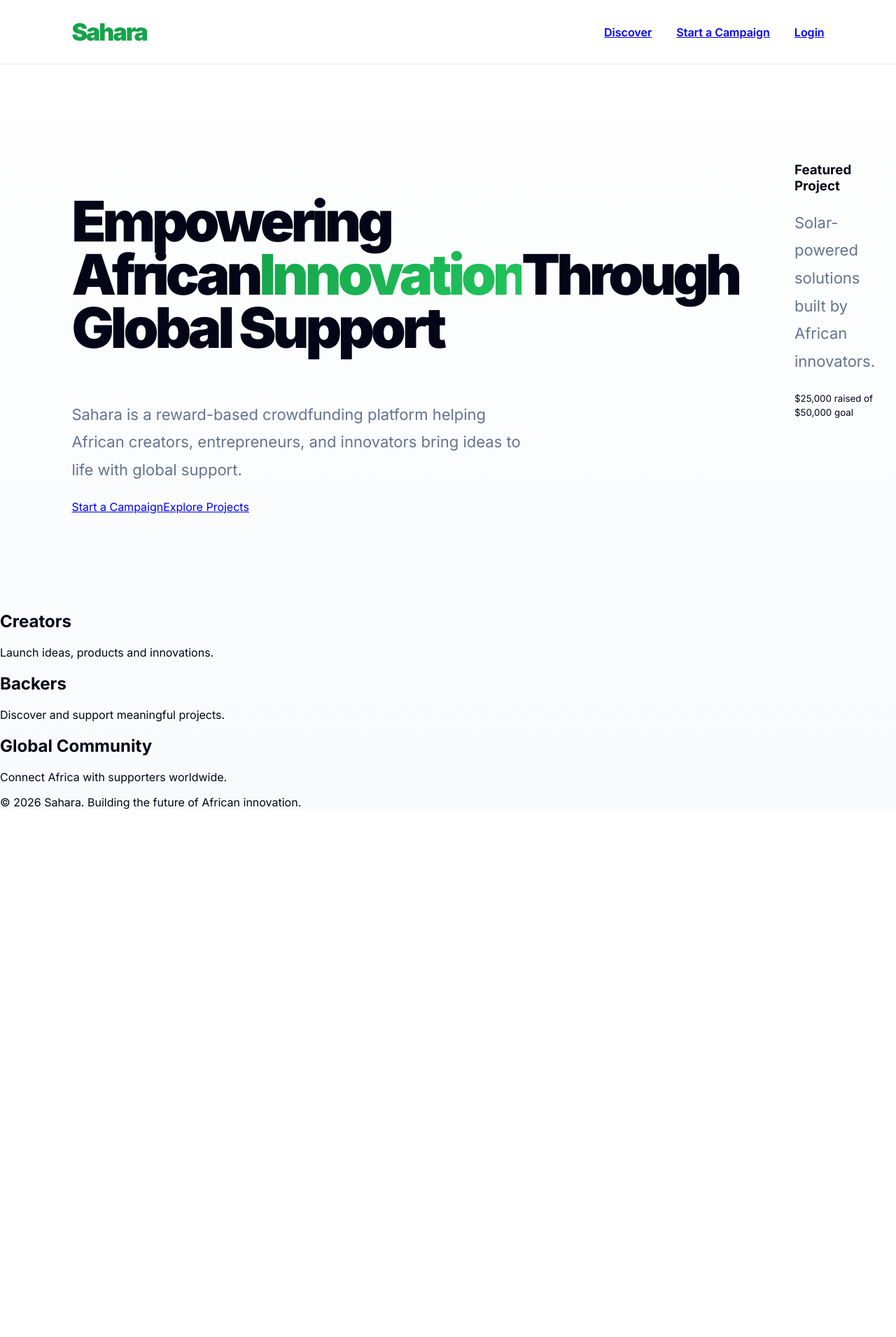
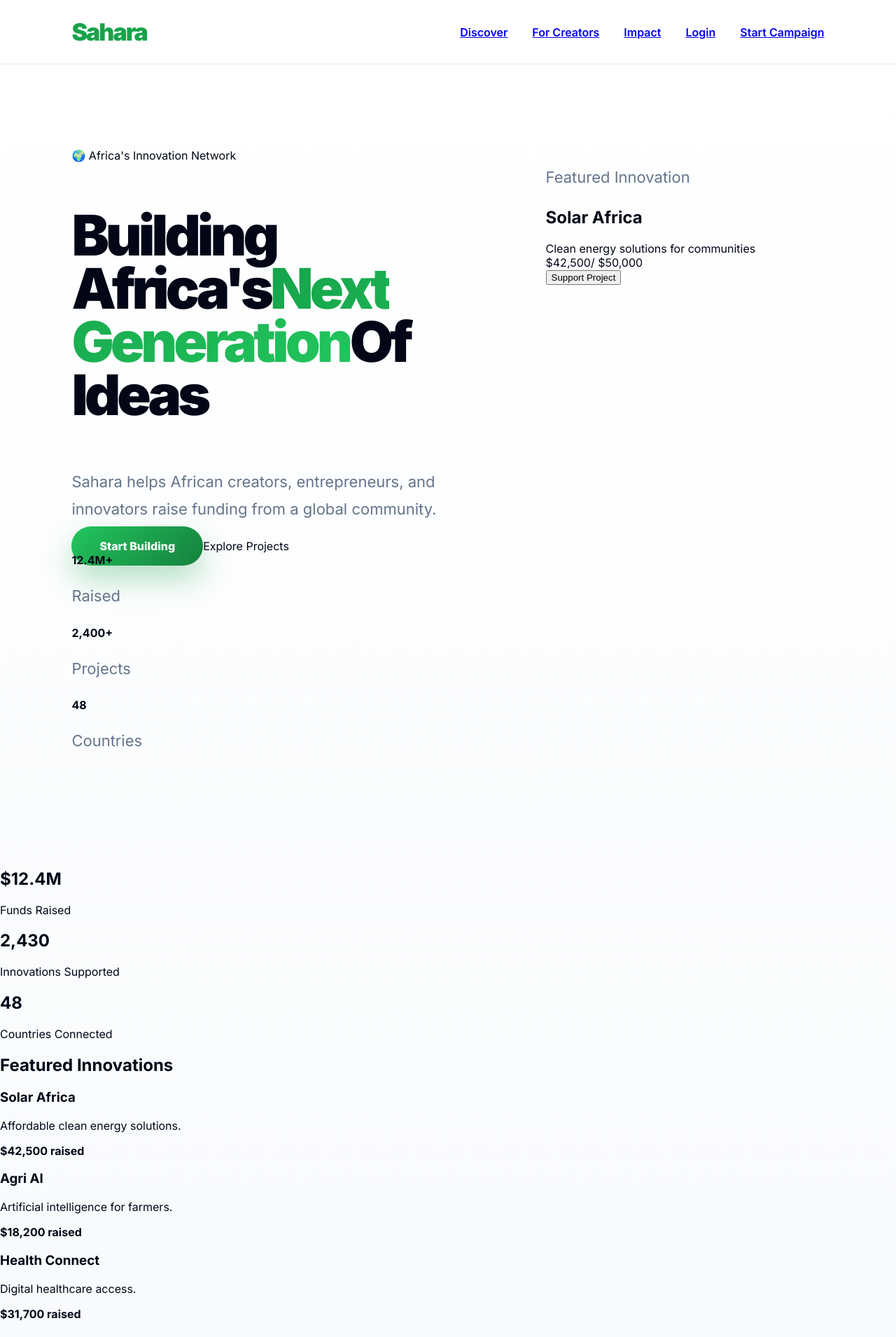
Before and after one commit to groupstum-dev/sahara, a Next.js app: page / in a window 1280 px wide. Shown: the top 1910 px of the page at 70% size. Before the commit the page ends 1156 px from the top, so only its background shows below. Built offline with nearby package versions, Linux system fonts and the light colour scheme.

Commit message:
Update page.tsx

```diff
--- a/app/page.tsx
+++ b/app/page.tsx
@@ -1,262 +1,97 @@
-export default function Home() {
+import Navbar from "@/components/Navbar";
+
+import Hero from "@/components/Hero";
+
+import Stats from "@/components/Stats";
+
+import CampaignCard from "@/components/CampaignCard";
+
+import Footer from "@/components/Footer";
+
+
+
+export default function Home(){
+
 
 return (
 
-    <main className="page">
+<main>
 
 
-      <nav className="navbar">
+<Navbar />
 
 
-        <div className="logo">
+<Hero />
 
-          Sahara
 
-        </div>
+<Stats />
 
 
 
-        <div className="nav-links">
+<section className="projects">
 
 
-          <a href="/campaigns">
+<h2>
 
-            Discover
+Featured Innovations
 
-          </a>
+</h2>
 
 
-          <a href="/signup">
 
-            Start a Campaign
-
-          </a>
+<div className="campaign-grid">
 
 
-          <a href="/login">
+<CampaignCard
 
-            Login
+title="Solar Africa"
 
-          </a>
+description="Affordable clean energy solutions."
+
+amount="$42,500 raised"
+
+/>
 
 
-        </div>
 
+<CampaignCard
 
-      </nav>
+title="Agri AI"
+
+description="Artificial intelligence for farmers."
+
+amount="$18,200 raised"
+
+/>
 
 
 
 
+<CampaignCard
 
-      <section className="hero">
+title="Health Connect"
 
+description="Digital healthcare access."
 
-        <div className="hero-content">
+amount="$31,700 raised"
 
-
-          <h1>
-
-            Empowering African
-
-            <span>
-
-              Innovation
-
-            </span>
-
-            Through Global Support
-
-          </h1>
+/>
 
 
 
-
-          <p>
-
-            Sahara is a reward-based crowdfunding
-            platform helping African creators,
-            entrepreneurs, and innovators bring
-            ideas to life with global support.
-
-          </p>
-
-
-
-
-          <div className="buttons">
-
-
-            <a
-
-              href="/signup"
-
-              className="primary"
-
-            >
-
-              Start a Campaign
-
-            </a>
-
-
-
-            <a
-
-              href="/campaigns"
-
-              className="secondary"
-
-            >
-
-              Explore Projects
-
-            </a>
-
-
 </div>
-
-
-        </div>
-
-
-
-
-
-        <div className="card">
-
-
-          <h3>
-
-            Featured Project
-
-          </h3>
-
-
-
-          <p>
-
-            Solar-powered solutions built by
-            African innovators.
-
-          </p>
-
-
-
-
-          <div className="progress">
-
-
-            <div />
-
-          </div>
-
-
-
-
-          <small>
-
-            $25,000 raised of $50,000 goal
-
-          </small>
-
-
-        </div>
-
 
 
 </section>
 
 
 
-
-
-
-      <section className="features">
-
-
-        <div>
-
-
-          <h2>
-
-            Creators
-
-          </h2>
-
-
-          <p>
-
-            Launch ideas, products and innovations.
-
-          </p>
-
-
-        </div>
-
-
-
-
-        <div>
-
-
-          <h2>
-
-            Backers
-
-          </h2>
-
-
-          <p>
-
-            Discover and support meaningful projects.
-
-          </p>
-
-
-        </div>
-
-
-
-
-
-        <div>
-
-
-          <h2>
-
-            Global Community
-
-          </h2>
-
-
-          <p>
-
-            Connect Africa with supporters worldwide.
-
-          </p>
-
-
-        </div>
-
-
-
-      </section>
-
-
-
-
-
-      <footer>
-
-        © 2026 Sahara. Building the future of African innovation.
-
-      </footer>
-
+<Footer />
 
 
 </main>
 
 );
 
+
 }
```
Lines whose indentation alone changed are shown as unchanged.
